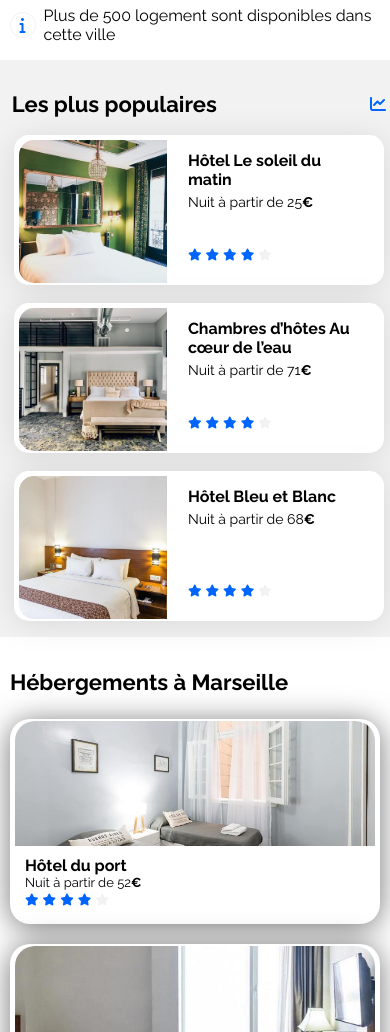
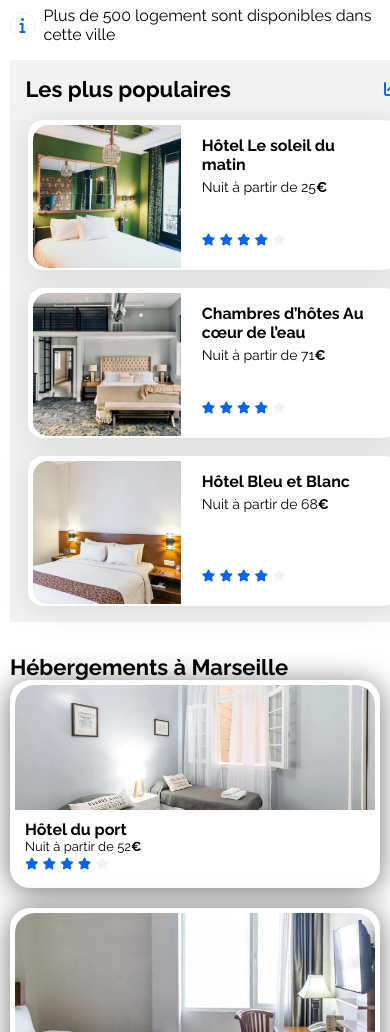
Before and after one commit to bugiste/Formation-OC, a plain HTML site: page index.html in a window 390 px wide. Shown: the part 488-1520 px from the top of the page. Drawn offline with Linux system fonts and the light colour scheme.

Commit message:
Revert "Operationnel jusque 480 px"
This reverts commit 8d388f19ea69d42fde792196c73919c8a984363e.

```diff
--- a/css/style_new Sauv.css
+++ b/css/style_new Sauv.css
@@ -748,13 +748,13 @@ footer {
         display: flex;
         align-items: center;
         background-color: var(--main-bg-color);
-        border-radius: 15px 0 0 15px;
+        border-radius: 13px 0 0 13px;
         flex-shrink: 1;
         height: 100%;
         padding: 0 10px; /* Réduit pour mobile */
         min-height: 48px;
         position: relative;
-        margin-right: 0.2em;
+
     }
 
     .boutonRechercher,
@@ -818,6 +818,7 @@ footer {
     .TitreFiltre {
         font-size: 18px;
         margin-left: 0.5em;
+        margin-bottom: 1em; /* Ajout d'une marge en bas   */
     }
 
 
@@ -979,7 +980,6 @@ footer {
         padding: 0;
         margin: 0;
         margin-top: 2em;
-        margin-bottom: 1.5em;
     }
 
     .HotelsMarseille {
@@ -992,16 +992,27 @@ footer {
         /* padding: 0px; */
         padding: 0; /* Assurez-vous qu'il n'y a pas de padding asymétrique */
         margin: 0 auto; /* Centre le conteneur */
-
+        /* box-sizing: border-box; */
+        /* margin: 0; */
     }
 
     .MarseilleCards {
         /* Taille des cartes HBGT Marseille */
+
+        /* width: calc(100% - 20px);  *//* Réduit la largeur de 20px au total */
+        /* margin-left: auto; */
        width: 100%; /* Utilisez 100% au lieu de calc(100% - 20px) */
-       /* max-width: 400px;  */
+       max-width: 400px;
        /* margin-right: auto; */ /* Centre la carte */
         margin: 0 auto; /* Centrer la carte */
-        padding: 2px 5px 5px;
+        /* display: flex;
+        flex-direction: column;
+        border-radius: 20px;
+        overflow: hidden;
+        filter: drop-shadow(0px 3px 15px rgba(0, 0, 0, 0.1));
+        margin-bottom: 1em;
+        align-items: center; */
+
     }
 
     .MarseilleCardsContent {
@@ -1015,8 +1026,12 @@ footer {
         font-size: 22px;
         margin-bottom: 0.5em;
         margin-top: 0.5em ;
+        /* margin-left: 3rem;       */
+
+        /* Ajout DS */
         display: inline; /* Permet un retour à ligne naturel */
         white-space: normal; /* Permet le retour à ligne */
+
     }
 
     .populaires-icon {
@@ -1026,11 +1041,9 @@ footer {
     .populaires {
         /* border-radius: 0;
         margin: auto;   */
-        margin: 0;
         width: 100%;
-        /* background-color */
-        padding-right: 1em;
-        padding-left: 1%;
+        padding: 0 2%;
+        /* margin: 2em 0;   */
         border-radius: 0;
         /* box-sizing: border-box; */
     }
@@ -1038,9 +1051,9 @@ footer {
     .populaires-title  {
         display: flex;
         align-items: center; /* Alignement vertical */
-        gap: 4px; /* Espace entre le texte et l'icône */
-        /* padding: 0 2%; */
-        margin: 1em 2%;
+        gap: 6px; /* Espace entre le texte et l'icône */
+        padding: 0 2%;
+        margin: 1em 0;
     }
 
     .populaires-cards {
@@ -1131,18 +1144,23 @@ footer {
 
     .activitesMarseille{
         /* margin-right:0; */
-        /* padding-left: 5%; */
+        padding-left: 5%;
         width: 100%;
         margin-top: 4em;
-        margin-bottom: 1em;
         /* margin-bottom: 1em;         */
         display: flex;
         justify-content:flex-start;
     }
 
+    .afficher {
+        margin-left: 2cap;
+    }
+
     .titreActivites{
         margin-left: 1em;
         text-align: right;
+        /* border: 1px solid #ccc; */
+        /* padding: 0.5em 1em;  */
     }
 
     .FormatImageActivites {
@@ -1150,6 +1168,7 @@ footer {
         height: 7em;
         object-fit: cover;
         display: block;
+
     }
 
     /* .card-container {     */
```
